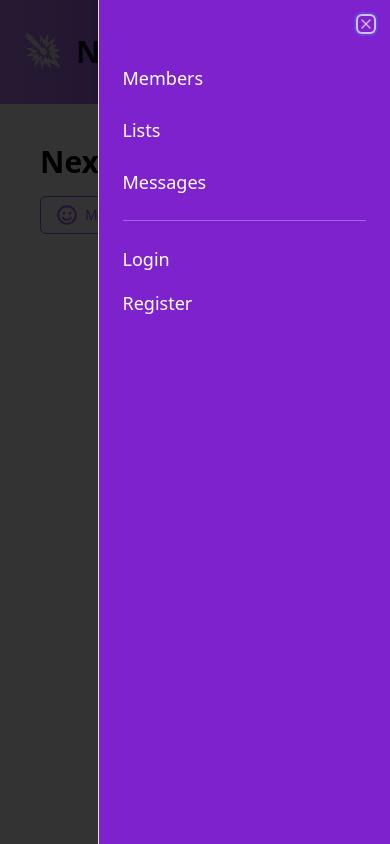
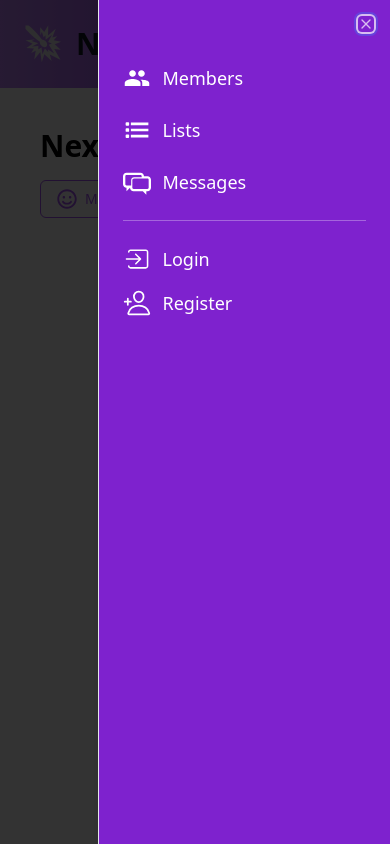
Before and after one commit to sahoooii/next-theOne, a Next.js app: page / in a window 390 px wide. Both pictures are taken after a click on the button "Open menu". Built offline with nearby package versions, Linux system fonts and the light colour scheme.

Commit message:
Add icons for a responsive design and fix bugs when open hambuger menu

```diff
--- a/package.json
+++ b/package.json
@@ -13,6 +13,7 @@
 		"@radix-ui/react-dialog": "^1.1.15",
 		"@radix-ui/react-navigation-menu": "^1.2.14",
 		"@radix-ui/react-slot": "^1.2.4",
+		"@react-aria/visually-hidden": "^3.8.30",
 		"class-variance-authority": "^0.7.1",
 		"clsx": "^2.1.1",
 		"framer-motion": "^12.34.3",
--- a/src/app/components/navbar/TopNav.tsx
+++ b/src/app/components/navbar/TopNav.tsx
@@ -1,15 +1,22 @@
 'use client';
 
+import { useState } from 'react';
 import { Button } from '@/components/ui/button';
 import { GiMatchTip } from 'react-icons/gi';
 import Link from 'next/link';
-import { Sheet, SheetContent, SheetTrigger } from '@/components/ui/sheet';
+import { Sheet, SheetContent, SheetTrigger, SheetTitle, SheetHeader } from '@/components/ui/sheet';
 import { Menu } from 'lucide-react';
-import { IoMdPeople } from 'react-icons/io';
+import { IoMdPeople, IoIosLogIn } from 'react-icons/io';
+import { IoListSharp, IoPersonAddOutline } from 'react-icons/io5';
+import { TiMessages } from 'react-icons/ti';
+import { VisuallyHidden } from '@radix-ui/react-visually-hidden';
 
 const linkStyle = 'text-xl uppercase transition hover:text-gray-300';
+const linkStyleMobile = 'hover:text-gray-300 flex items-center gap-3';
 
 const TopNav = () => {
+	const [open, setOpen] = useState(false);
+
 	return (
 		<nav className='w-full bg-gradient-to-r from-purple-400 to-purple-700 text-white'>
 			<div className='mx-auto flex max-w-6xl items-center justify-between px-6 py-6'>
@@ -25,13 +32,8 @@ const TopNav = () => {
 					</div>
 				</Link>
 				{/* 🔥 中央ナビ（デスクトップのみ） */}
-				{/* Add icon @mobile ver. */}
-				<div className='hidden md:flex items-center gap-8'>
-					<Link
-						href='/members'
-						className={`${linkStyle} flex items-center gap-2`}
-					>
-						<IoMdPeople size={28} className='lg:hidden' />
+				<div className='hidden lg:flex items-center gap-8'>
+					<Link href='/members' className={`${linkStyle}`}>
 						Members
 					</Link>
 					<Link href='/lists' className={`${linkStyle}`}>
@@ -41,8 +43,8 @@ const TopNav = () => {
 						Messages
 					</Link>
 				</div>
-				{/* 🔥 右側（デスクトップのみ） */}{' '}
-				<div className='hidden md:flex items-center gap-4'>
+				{/* 🔥 右側（デスクトップのみ） */}
+				<div className='hidden lg:flex items-center gap-4'>
 					<Button
 						asChild
 						variant='link'
@@ -50,7 +52,6 @@ const TopNav = () => {
 					>
 						<Link href='/login'>Login</Link>
 					</Button>
-
 					<Button
 						asChild
 						variant='link'
@@ -60,31 +61,66 @@ const TopNav = () => {
 					</Button>
 				</div>
 				{/* 🔥 モバイル用ハンバーガー */}
-				<div className='md:hidden'>
-					<Sheet>
+				<div className='lg:hidden'>
+					<Sheet open={open} onOpenChange={setOpen}>
 						<SheetTrigger asChild>
-							<Button variant='ghost' className='text-white h-14 w-14'>
-								<Menu size={30} />
+							<Button
+								variant='ghost'
+								className='text-white p-4'
+								aria-label='Open menu'
+							>
+								<Menu className='w-8 h-8' />
 							</Button>
 						</SheetTrigger>
 
 						<SheetContent side='right' className='bg-purple-700 text-white'>
+							<SheetHeader>
+								<VisuallyHidden>
+									<SheetTitle>Mobile navigation menu</SheetTitle>
+								</VisuallyHidden>
+							</SheetHeader>
+
 							<div className='mt-10 flex flex-col gap-6 text-lg'>
-								<Link href='/members' className='hover:text-gray-300'>
+								<Link
+									href='/members'
+									className={`${linkStyleMobile}`}
+									onClick={() => setOpen(false)}
+								>
+									<IoMdPeople size={28} />
 									Members
 								</Link>
-								<Link href='/lists' className='hover:text-gray-300'>
+								<Link
+									href='/lists'
+									className={`${linkStyleMobile}`}
+									onClick={() => setOpen(false)}
+								>
+									<IoListSharp size={28} />
 									Lists
 								</Link>
-								<Link href='/messages' className='hover:text-gray-300'>
+								<Link
+									href='/messages'
+									className={`${linkStyleMobile}`}
+									onClick={() => setOpen(false)}
+								>
+									<TiMessages size={28} />
 									Messages
 								</Link>
 
 								<div className='border-t border-white/30 pt-6 flex flex-col gap-4'>
-									<Link href='/login' className='hover:text-gray-300'>
+									<Link
+										href='/login'
+										className={`${linkStyleMobile}`}
+										onClick={() => setOpen(false)}
+									>
+										<IoIosLogIn size={28} />
 										Login
 									</Link>
-									<Link href='/register' className='hover:text-gray-300'>
+									<Link
+										href='/register'
+										className={`${linkStyleMobile}`}
+										onClick={() => setOpen(false)}
+									>
+										<IoPersonAddOutline size={28} />
 										Register
 									</Link>
 								</div>
```
Also changed, not shown: 1 other file (tests, documents, lock files or other folders).
